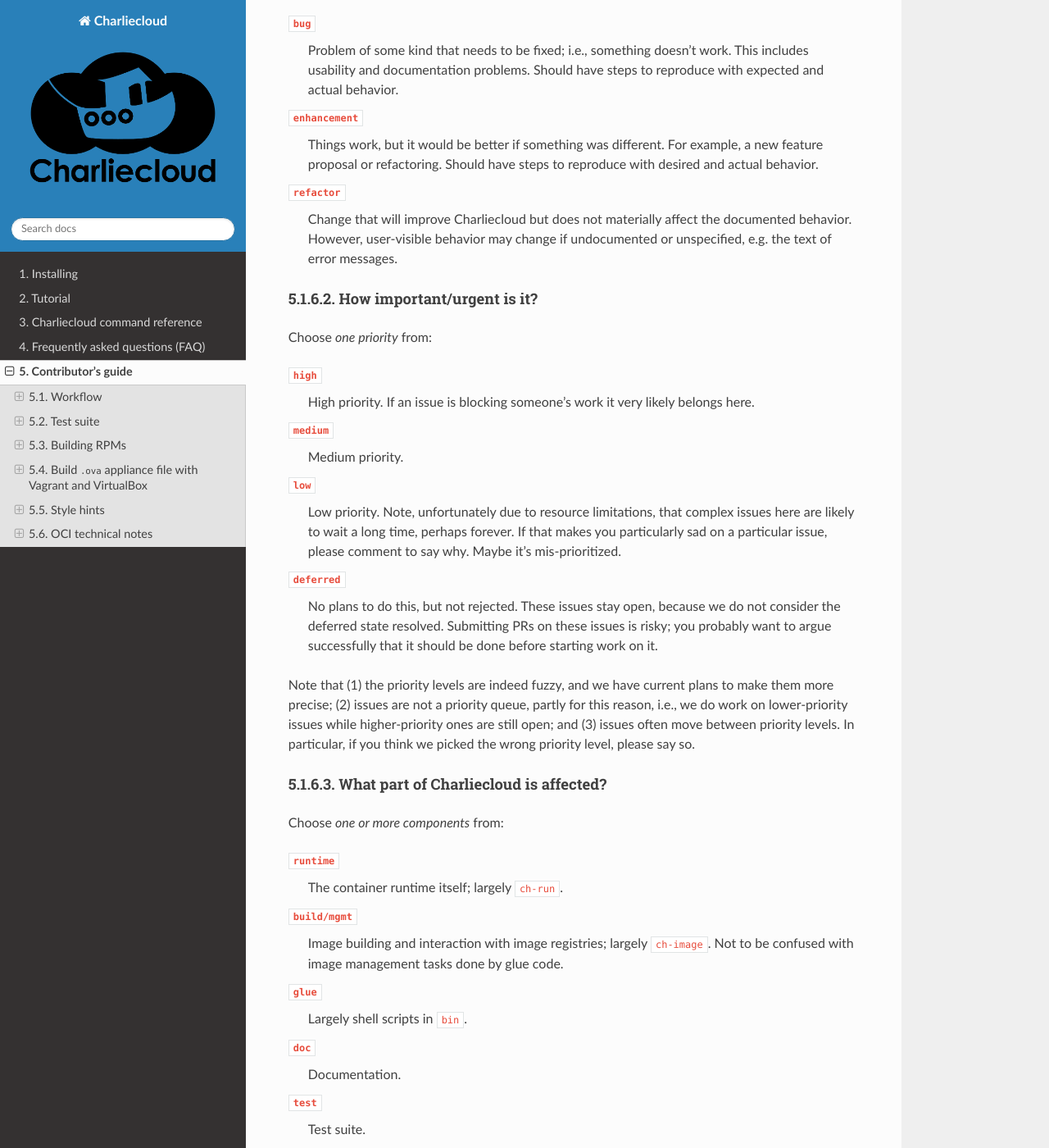
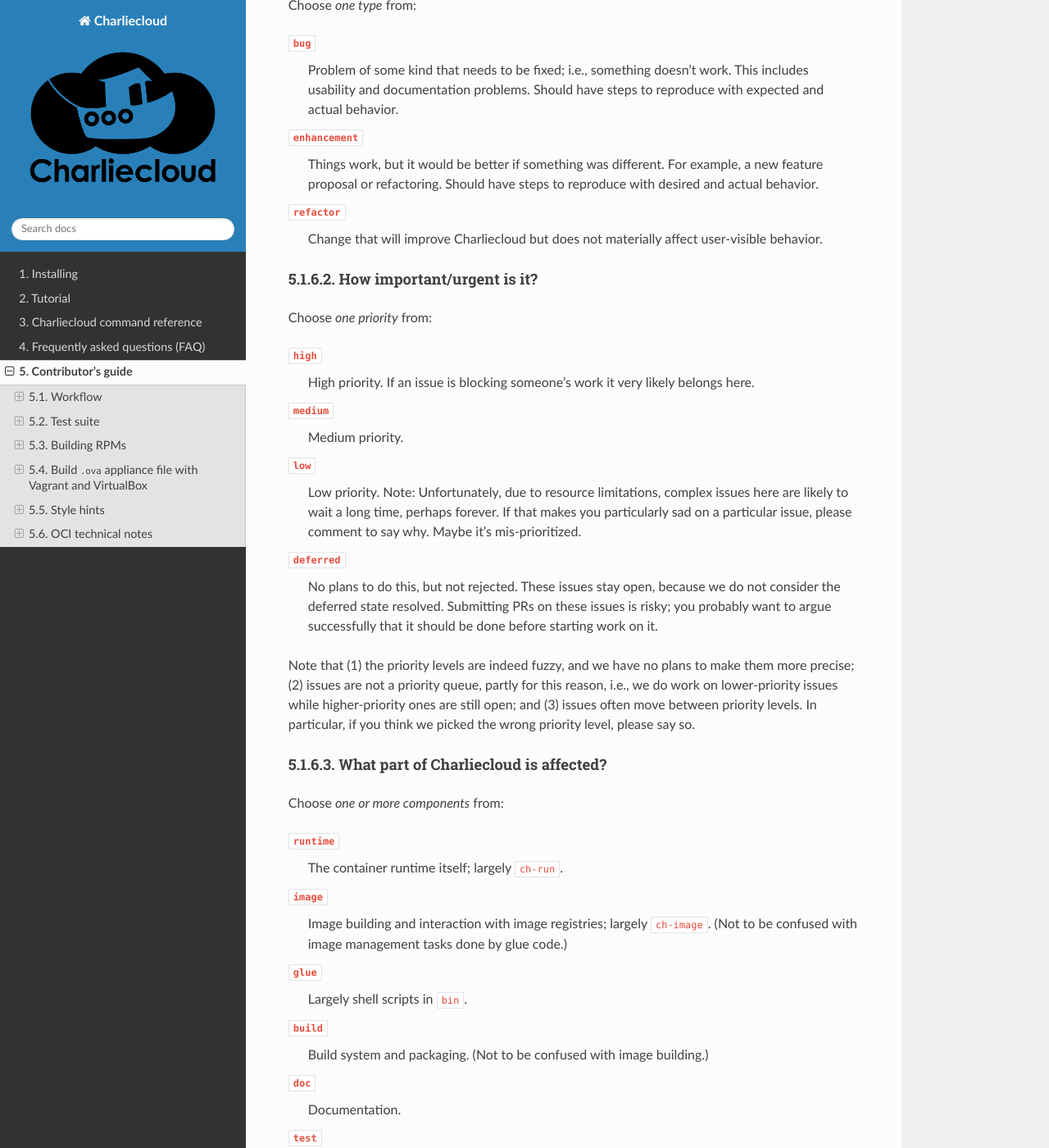
Before and after one commit to hpc/charliecloud, a Sphinx documentation site: the page built from doc/dev.rst, in a window 1280 px wide and 1400 px high, scrolled down 5849 px. Shown: the whole window at 82% size. Built offline with Sphinx 7.4.7 and the Read the Docs theme 2.0.0, drawn with Linux system fonts in a browser that asks for light colours; some of the changed text lies outside the part shown.

Commit message:
a few tweaks

```diff
--- a/doc/dev.rst
+++ b/doc/dev.rst
@@ -236,8 +236,9 @@
 Issue labeling
 --------------
 
-We use the following labels (a.k.a. tags) to organize issues. Each issue
-should have appropriate label(s) from each category.
+We use the following labels (a.k.a. tags) to organize issues. Each issue (or
+stand-alone PR) should have label(s) from every category, with the exception
+of disposition which only applies to closed issues.
 
 .. note::
 
@@ -260,9 +261,8 @@
   desired and actual behavior.
 
 :code:`refactor`
-  Change that will improve Charliecloud but does not materially affect the
-  documented behavior. However, user-visible behavior may change if
-  undocumented or unspecified, e.g. the text of error messages.
+  Change that will improve Charliecloud but does not materially affect
+  user-visible behavior.
 
 How important/urgent is it?
 ~~~~~~~~~~~~~~~~~~~~~~~~~~~
@@ -277,7 +277,7 @@
   Medium priority.
 
 :code:`low`
-  Low priority. Note, unfortunately due to resource limitations, that complex
+  Low priority. Note: Unfortunately, due to resource limitations, complex
   issues here are likely to wait a long time, perhaps forever. If that makes
   you particularly sad on a particular issue, please comment to say why. Maybe
   it's mis-prioritized.
@@ -288,10 +288,10 @@
   risky; you probably want to argue successfully that it should be done before
   starting work on it.
 
-Note that (1) the priority levels are indeed fuzzy, and we have current plans
-to make them more precise; (2) issues are not a priority queue, partly for
-this reason, i.e., we do work on lower-priority issues while higher-priority
-ones are still open; and (3) issues often move between priority levels. In
+Note that (1) the priority levels are indeed fuzzy, and we have no plans to
+make them more precise; (2) issues are not a priority queue, partly for this
+reason, i.e., we do work on lower-priority issues while higher-priority ones
+are still open; and (3) issues often move between priority levels. In
 particular, if you think we picked the wrong priority level, please say so.
 
 What part of Charliecloud is affected?
@@ -302,13 +302,16 @@
 :code:`runtime`
   The container runtime itself; largely :code:`ch-run`.
 
-:code:`build/mgmt`
+:code:`image`
   Image building and interaction with image registries; largely
-  :code:`ch-image`. Not to be confused with image management tasks done by
-  glue code.
+  :code:`ch-image`. (Not to be confused with image management tasks done by
+  glue code.)
 
 :code:`glue`
   Largely shell scripts in :code:`bin`.
+
+:code:`build`
+  Build system and packaging. (Not to be confused with image building.)
 
 :code:`doc`
   Documentation.
```
Also changed, not shown: other parts of doc/dev.rst (+8 -6 lines).
